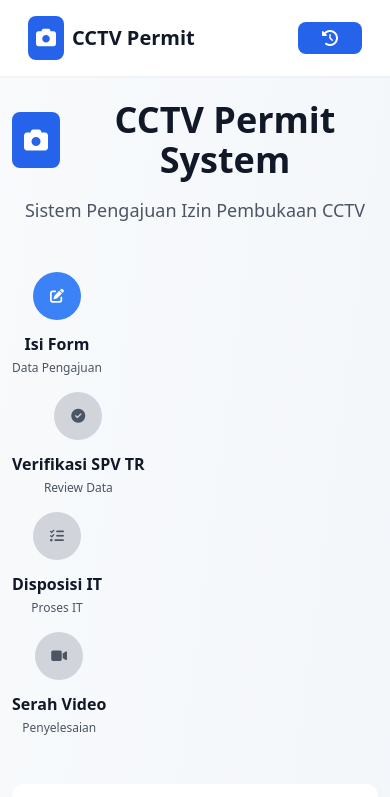
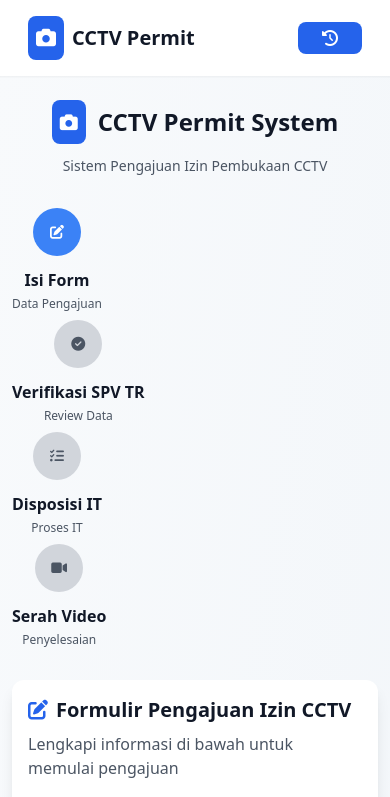
Before and after one commit to JonatanSitumorang/Project-Permohonan-Izin-CCTV, a website: page index.html in a window 390 px wide. Shown: the top 797 px of the page. Drawn offline with nearby package versions, Linux system fonts and the light colour scheme.

Commit message:
Fix mobile typography - reduce heading sizes and improve spacing

```diff
--- a/index.html
+++ b/index.html
@@ -60,19 +60,19 @@
         </nav>
 
         <!-- Header -->
-        <div class="text-center mb-12">
-            <div class="flex items-center justify-center gap-3 mb-4">
-                <div class="bg-blue-600 p-3 rounded-lg">
-                    <i class="fas fa-camera text-white text-2xl"></i>
+        <div class="text-center mb-8 md:mb-12">
+            <div class="flex items-center justify-center gap-3 mb-3 md:mb-4">
+                <div class="bg-blue-600 p-2 md:p-3 rounded-lg">
+                    <i class="fas fa-camera text-white text-lg md:text-2xl"></i>
                 </div>
-                <h1 class="text-4xl font-bold text-gray-900">CCTV Permit System</h1>
+                <h1 class="text-2xl md:text-4xl font-bold text-gray-900">CCTV Permit System</h1>
             </div>
-            <p class="text-gray-600 text-lg">Sistem Pengajuan Izin Pembukaan CCTV</p>
+            <p class="text-gray-600 text-sm md:text-lg">Sistem Pengajuan Izin Pembukaan CCTV</p>
         </div>
 
         <!-- Timeline Steps -->
-        <div class="mb-12">
-            <div class="flex flex-col md:flex-row justify-between items-start md:items-center gap-4">
+        <div class="mb-8 md:mb-12">
+            <div class="flex flex-col md:flex-row justify-between items-start md:items-center gap-2 md:gap-4">
                 <!-- Step 1: Isi Form -->
                 <div class="flex flex-col items-center flex-1 fade-in">
                     <div class="timeline-dot bg-blue-500 text-white mb-3" id="step1">
@@ -129,7 +129,7 @@
             <div class="md:col-span-2">
                 <div class="bg-white rounded-xl shadow-lg p-4 md:p-8 fade-in">
                     <div class="mb-6">
-                        <h2 class="text-2xl font-bold text-gray-900 flex items-center gap-2">
+                        <h2 class="text-xl md:text-2xl font-bold text-gray-900 flex items-center gap-2">
                             <i class="fas fa-edit text-blue-600"></i>
                             Formulir Pengajuan Izin CCTV
                         </h2>
```
